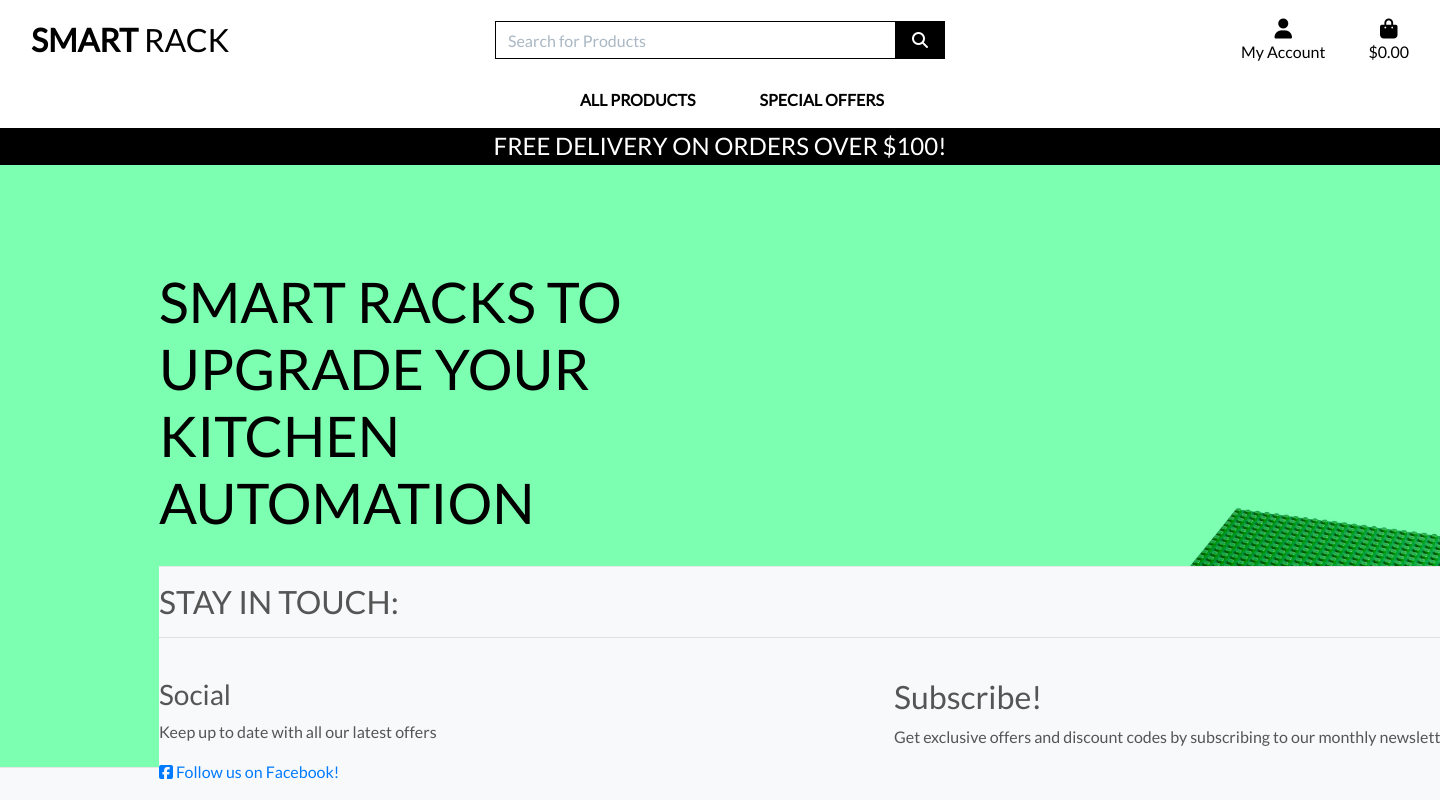
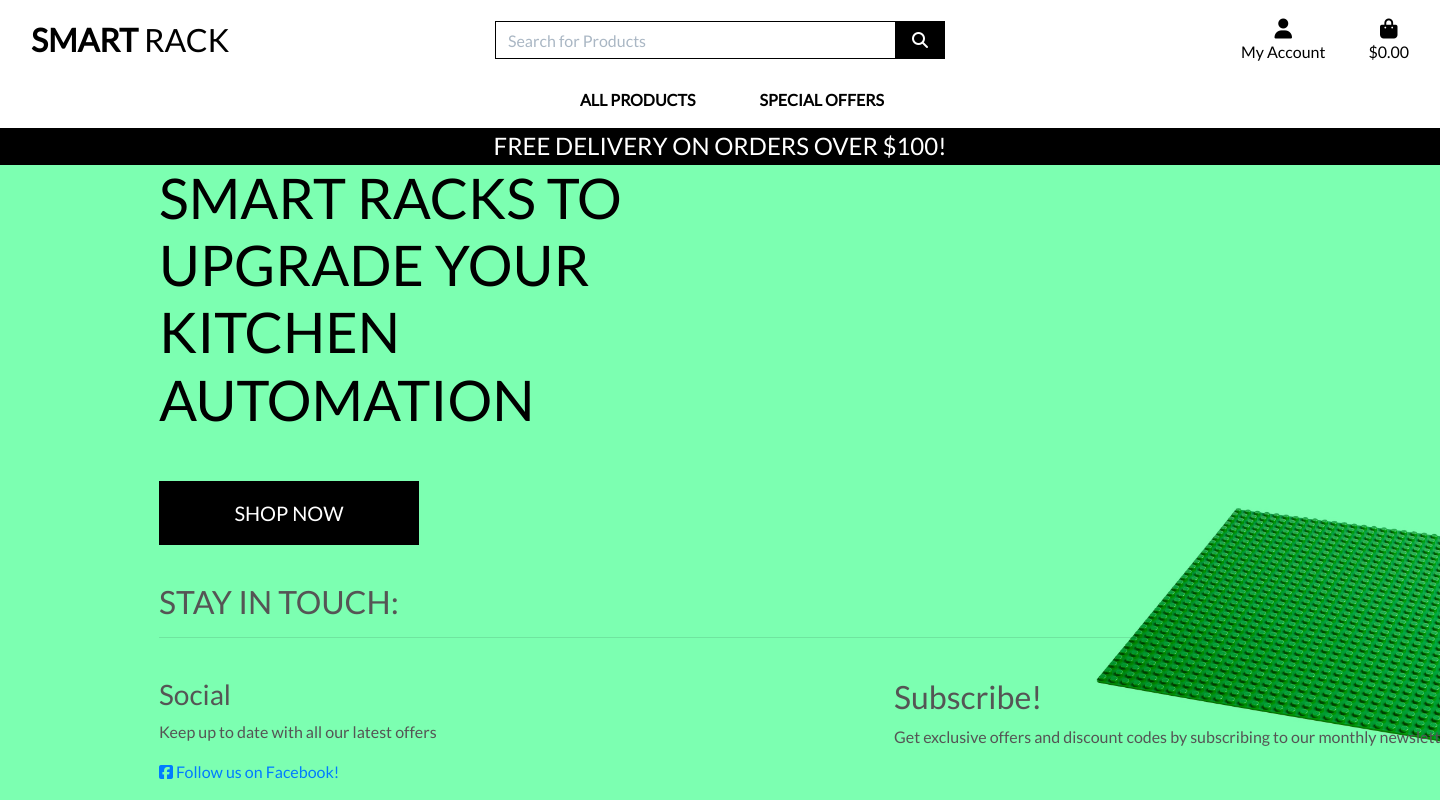
Before and after one commit to aremandanaveenkumar/SmartRack, a Django app: page / in a window 1440 px wide; the page is wider, and only the part inside the window is pictured. Run offline with Django 3.2, Linux system fonts and the light colour scheme; parts of the project's set-up code (start-up, migrations or seed data) failed here and were passed over; some libraries are stand-ins or nearby versions.

Commit message:
Fix storages location in settings.py to only when use_aws is set, move messages, page_header & content in base.html to main tag

```diff
--- a/smartrack/settings.py
+++ b/smartrack/settings.py
@@ -231,14 +231,16 @@ if 'USE_AWS' in os.environ:
     # DEFAULT_FILE_STORAGE = 'custom_storages.MediaStorage'
     MEDIA_URL = f'https://{AWS_S3_CUSTOM_DOMAIN}/{MEDIAFILES_LOCATION}/'
 
-STORAGES = {
+    STORAGES = {
     "default": {
         "BACKEND": "custom_storages.MediaStorage"
         },
     "staticfiles": {
         "BACKEND": "custom_storages.StaticStorage"
         },
-}
+    }
+
+
 
 # Default primary key field type
 # https://docs.djangoproject.com/en/3.2/ref/settings/#default-auto-field
--- a/static/css/base.css
+++ b/static/css/base.css
@@ -257,9 +257,7 @@ input[name='q']::placeholder {
     position: absolute;
     bottom: 0;
     width: 100%;
-    background-color: #f8f9fa;
     padding: 1rem 0;
-    border-top: 1px solid #e7e7e7;
 }
 
 .qty-container{
--- a/templates/base.html
+++ b/templates/base.html
@@ -134,7 +134,7 @@
         </div>
     </header>
 
-
+    <main class="flex-shrink-0 main-bg">
         {% if messages %}
         <div class="message-container">
             {% for message in messages %}
@@ -158,7 +158,7 @@
 
         {% block content %}
         {% endblock %}
-
+    </main>
     {% block footer %}
     {% endblock %}
 
```
Lines whose indentation alone changed are shown as unchanged.
